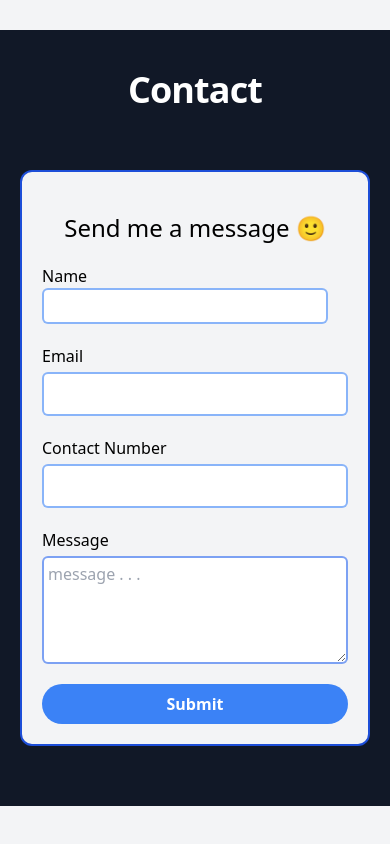
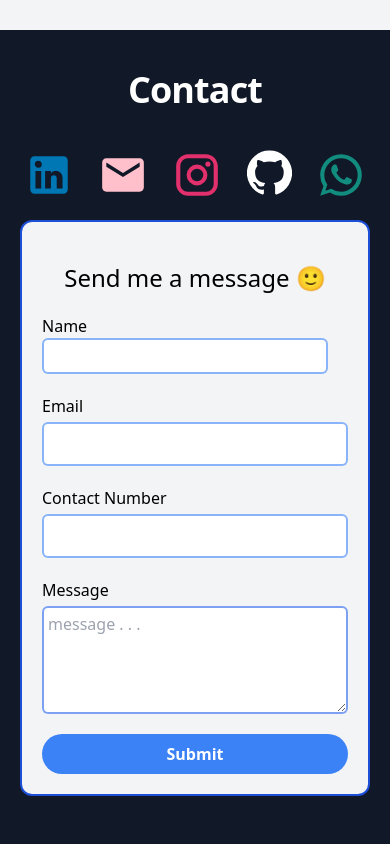
Before and after one commit to swasthikshetty10/swasthikshetty10.github.io, a React (Create React App) app: page / in a window 390 px wide. Shown: the part 3911-4755 px from the top of the page. Before the commit the page ends 4717 px from the top, so only its background shows below. Built offline with nearby package versions, Linux system fonts and the light colour scheme.

Commit message:
about added

```diff
--- a/src/Components/Contact/ContactCard.js
+++ b/src/Components/Contact/ContactCard.js
@@ -10,39 +10,39 @@ function ContactCard() {
         <>
         <div class = "hidden flex justify-evenly lg:flex ">
             <RubberBand>
-            <a  href = "" className = " cursor-pointer ">  <LinkedInIcon style={{fontSize: 80 , color : "#0077b5"}} /> </a>
+            <a  href = "https://www.linkedin.com/in/swasthikshetty10/" className = "213313 cursor-pointer ">  <LinkedInIcon style={{fontSize: 80 , color : "#0077b5"}} /> </a>
             </RubberBand>
             <RubberBand>
-            <a href = "" className = "cursor-pointer"> <EmailIcon  style={{fontSize: 80 , color : "pink"}}/> </a>
+            <a href = "mailto:swasthikshetty10902@gmail.com?subject=Hello!&body=Hi%20..." className = "1323213 cursor-pointer"> <EmailIcon  style={{fontSize: 80 , color : "pink"}}/> </a>
             </RubberBand>
             <RubberBand>
-            <a href = "" className = "cursor-pointer"> <InstagramIcon  style={{fontSize: 80 , color : "#E1306C"}}/> </a>
+            <a href = "https://www.instagram.com/swasthik__shetty10/" className = "fdsds cursor-pointer"> <InstagramIcon  style={{fontSize: 80 , color : "#E1306C"}}/> </a>
             </RubberBand>
             <RubberBand>
-            <a href = "" className = "cursor-pointer"> <GitHubIcon  style={{fontSize: 70 , color : "white"}}/> </a>
+            <a href = "https://github.com/swasthikshetty10" className = "zczxcz cursor-pointer"> <GitHubIcon  style={{fontSize: 70 , color : "white"}}/> </a>
             </RubberBand>
             <RubberBand>
-            <a href = "" className = "cursor-pointer"> <WhatsAppIcon  style={{fontSize: 80 , color : "#128c7e"}}/> </a>
+            <a href = "https://wa.link/xcfy4e" className = "dasdas cursor-pointer"> <WhatsAppIcon  style={{fontSize: 80 , color : "#128c7e"}}/> </a>
             </RubberBand>
 
 
 
         </div>
-        <div class = "hidden flex md:ml-10 md:flex-col justify-evenly lg:hidden md:flex ">
+        <div class = " flex flex-row sm:ml-10 sm:flex-col justify-evenly lg:hidden md:flex ">
             <RubberBand>
-            <a  href = "" className = " cursor-pointer ">  <LinkedInIcon style={{fontSize: 50 , color : "#0077b5"}} /> </a>
+            <a  href = "https://www.linkedin.com/in/swasthikshetty10/" className = " linkedin cursor-pointer ">  <LinkedInIcon style={{fontSize: 50 , color : "#0077b5"}} /> </a>
             </RubberBand>
             <RubberBand>
-            <a href = "" className = "cursor-pointer"> <EmailIcon  style={{fontSize: 50 , color : "pink"}}/> </a>
+            <a href = "mailto:swasthikshetty10902@gmail.com?subject=Hello!&body=Hi%20..." className = "gmail cursor-pointer"> <EmailIcon  style={{fontSize: 50 , color : "pink"}}/> </a>
             </RubberBand>
             <RubberBand>
-            <a href = "" className = "cursor-pointer"> <InstagramIcon  style={{fontSize: 50 , color : "#E1306C"}}/> </a>
+            <a href = "https://www.instagram.com/swasthik__shetty10/" className = "insta cursor-pointer"> <InstagramIcon  style={{fontSize: 50 , color : "#E1306C"}}/> </a>
             </RubberBand>
             <RubberBand>
-            <a href = "" className = "cursor-pointer"> <GitHubIcon  style={{fontSize: 45 , color : "white"}}/> </a>
+            <a href = "https://github.com/swasthikshetty10" className = "zfdz cursor-pointer"> <GitHubIcon  style={{fontSize: 45 , color : "white"}}/> </a>
             </RubberBand>
             <RubberBand>
-            <a href = "" className = "cursor-pointer"> <WhatsAppIcon  style={{fontSize: 50 , color : "#128c7e"}}/> </a>
+            <a href = "https://wa.link/xcfy4e" className = "asdasd cursor-pointer"> <WhatsAppIcon  style={{fontSize: 50 , color : "#128c7e"}}/> </a>
             </RubberBand>
 
 
--- a/src/Components/Contact/index.js
+++ b/src/Components/Contact/index.js
@@ -20,10 +20,10 @@ function Index() {
             <div className = "flex sm:flex-row flex-col justify-evenly">
 
 
-            <div className = "flex flex-col justify-evenly">
+            <div className = "flex-shrink flex flex-col justify-evenly">
                 <ContactCard/>
                     <Slide left>
-                   <div className="lg:max-w-lg lg:w-full md:w-1/2 w-5/6 sm:block hidden">
+                   <div className="lg:max-w-lg lg:w-full sm:w-32  sm:block hidden">
 
                         <img className="object-cover object-center rounded" alt="hero" src={Chat} />
 
```
